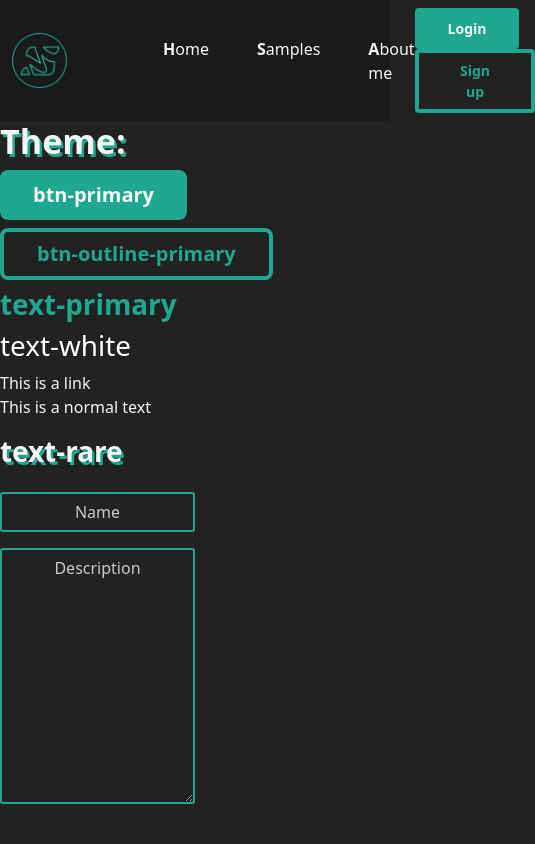
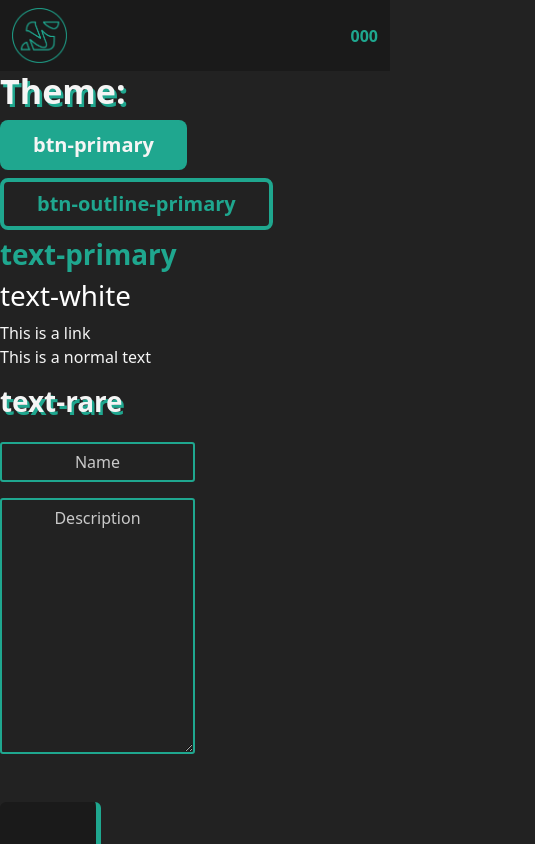
Before and after one commit to mobinbarmar/Personal-Web, an Angular app in the folder Angular/: page / in a window 390 px wide. Shown: the top 844 px of the page, 535 px wide, since content can reach past the window. Built offline with nearby package versions, Linux system fonts and the light colour scheme; no server answers.

Commit message:
mobile-options is added

```diff
--- a/Angular/src/app/shared/nav/nav.component.html
+++ b/Angular/src/app/shared/nav/nav.component.html
@@ -1,4 +1,4 @@
-<div class="bg-black2">
+<div class="bg-black2 d-none d-md-block">
     <div class="d-flex justify-content-between align-items-center py-2 container">
         <div class="d-flex align-items-center">
             <app-logo class="me-5" [width]="'55px'"></app-logo>
@@ -14,3 +14,23 @@
         </div>
     </div>
 </div>
+
+<div class="d-block d-md-none bg-black2">
+    <div class="container d-flex justify-content-between align-items-center py-2">
+        <div><app-logo class="me-5" [width]="'55px'"></app-logo></div>
+        <div (click)="OptionToggle()" style="cursor: pointer;">
+            <div class="text-primary" *ngIf="!optionToggle">
+                000
+            </div>
+            <div class="text-primary" *ngIf="optionToggle">X</div>
+        </div>
+    </div>
+</div>
+
+<div class="mobile-options" *ngIf="optionToggle">
+    <div class="options d-flex ms-5 flex-column text-center">
+        <a href="#">Home</a>
+        <a href="#">Samples</a>
+        <a href="#">About me</a>
+    </div>
+</div>
--- a/Angular/src/app/shared/nav/nav.component.ts
+++ b/Angular/src/app/shared/nav/nav.component.ts
@@ -12,4 +12,10 @@ export class NavComponent implements OnInit {
   ngOnInit(): void {
   }
 
+  optionToggle: boolean = false
+
+  OptionToggle(){
+    this.optionToggle = !this.optionToggle
+  }
+
 }
```
Also changed, not shown: 1 other file (tests, documents, lock files or other folders).
